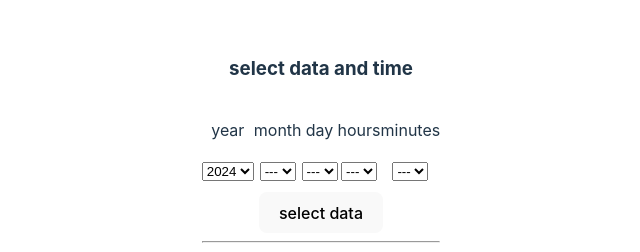
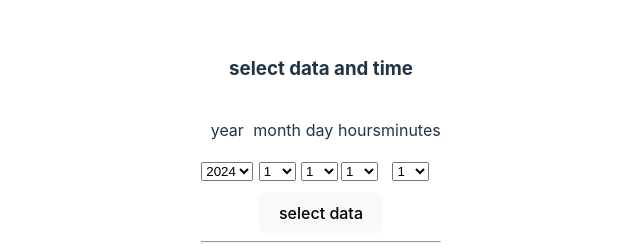
Before and after one commit to ZagSerSan/custom-developing_real-time, a React (Vite) app: page / in a window 1280 px wide. Shown: the part 172-424 px from the top of the page, without its empty margins (319-959 px from the left). Built offline with nearby package versions, Linux system fonts and the light colour scheme.

Commit message:
all options added

```diff
--- a/src/Select.jsx
+++ b/src/Select.jsx
@@ -1,8 +1,9 @@
 import React, { useState } from 'react'
 import "./select.css"
 import dateStore from './dateStore'
-import { validator } from './utils/validator'
-import DateSelect from './DateSelect'
+// import { validator } from './utils/validator'
+// import DateSelect from './DateSelect'
+import { arrayFromNum } from './utils/arrayFromNum'
 
 const Select = () => {
   const { endDate, setEndDate } = dateStore()
@@ -11,8 +12,6 @@ const Select = () => {
   const currDate = new Date()
   const maxDaysCount = (new Date(currDate.getFullYear(), currDate.getMonth() + 1, 0)).getDate()
 
-  //? созадть хелпер для генерации опционов
-
   const [initialDate, setInitialDate] = useState({
     year: {
       current: currDate.getFullYear(),
@@ -20,12 +19,14 @@ const Select = () => {
     },
     month: {
       current: currDate.getMonth() + 1,
-      // options: [currDate.getFullYear(), currDate.getFullYear() + 1]
-      max: 12
+      options: arrayFromNum(12)
     },
-    day: {current: currDate.getDate(), max: maxDaysCount},
-    hours: {current: currDate.getHours(), max: 23},
-    minutes: {current: currDate.getMinutes(), max: 59}
+    day: {
+      current: currDate.getDate(),
+      options: arrayFromNum(maxDaysCount)
+    },
+    hours: {current: currDate.getHours(), options: arrayFromNum(23)},
+    minutes: {current: currDate.getMinutes(), options: arrayFromNum(59)}
   })
   // todo - на этой сущности построить селект и её изменение и измен селекта
   // console.log('initialDate :>> ', initialDate)
@@ -33,9 +34,9 @@ const Select = () => {
   // состояние введённой даты
   const [selectedData, setSelectedData] = useState(
     {
-      day: 1,
-      month: 7,
-      year: 2024,
+      day: 0,
+      month: 0,
+      year: 0,
       hours: 0,
       minutes: 0
     }
@@ -47,15 +48,22 @@ const Select = () => {
 
   const toggleChange = (e, type) => {
     const value = e.target.value
-    console.log('type :>> ', type)
-    console.log('value :>> ', value)
+    // console.log('type :>> ', type)
+    // console.log('value :>> ', value)
+
+
+    // setSelectedData(prev => ({
+      //   ...prev,
+      //   [type]: value
+      // }))
 
     // todo - переделать на выпадающие селекты + validate
     // if (validator(value, type, selectedData.year, selectedData.month)) {
-    //   setSelectedData(prev => ({
-    //     ...prev,
-    //     [type]: value
-    //   }))
+      // setSelectedData(prev => ({
+      //   ...prev,
+      //   [type]: value
+      // }))
+      // console.log('selectedData :>> ', selectedData)
     // }
 
   }
@@ -82,16 +90,12 @@ const Select = () => {
           <div>
             <p>{key}</p>
 
-            <select onChange={(e) => toggleChange(e, key)} value={initialDate.day}>
+            <select onChange={(e) => toggleChange(e, key)} value={initialDate}>
               {initialDate[key].options
                 ? initialDate[key].options.map(option => (
-                    <option value="">{option}</option>
+                    <option value={option}>{option}</option>
                   ))
-                : (
-                    <option value="">---</option>
-                    // <option value="oneOption">One option</option>
-                    // <option value="twoOption">Two option</option>
-                )
+                : <option value="">---</option>
               }
 
             </select>
--- /dev/null
+++ b/src/utils/arrayFromNum.js
@@ -0,0 +1,9 @@
+export const arrayFromNum = (num) => {
+  let array = []
+
+  for (let i = 1; i < num + 1; i++) {
+    array.push(String(i))
+  }
+
+  return array
+}
```
